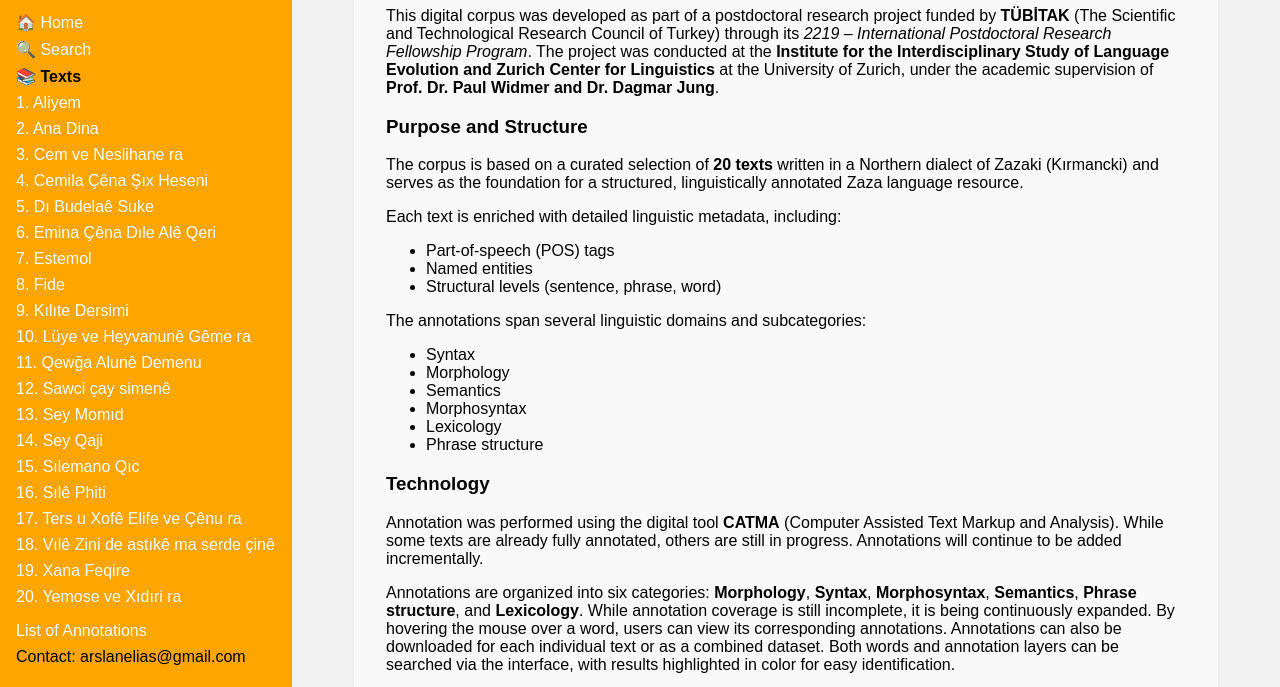
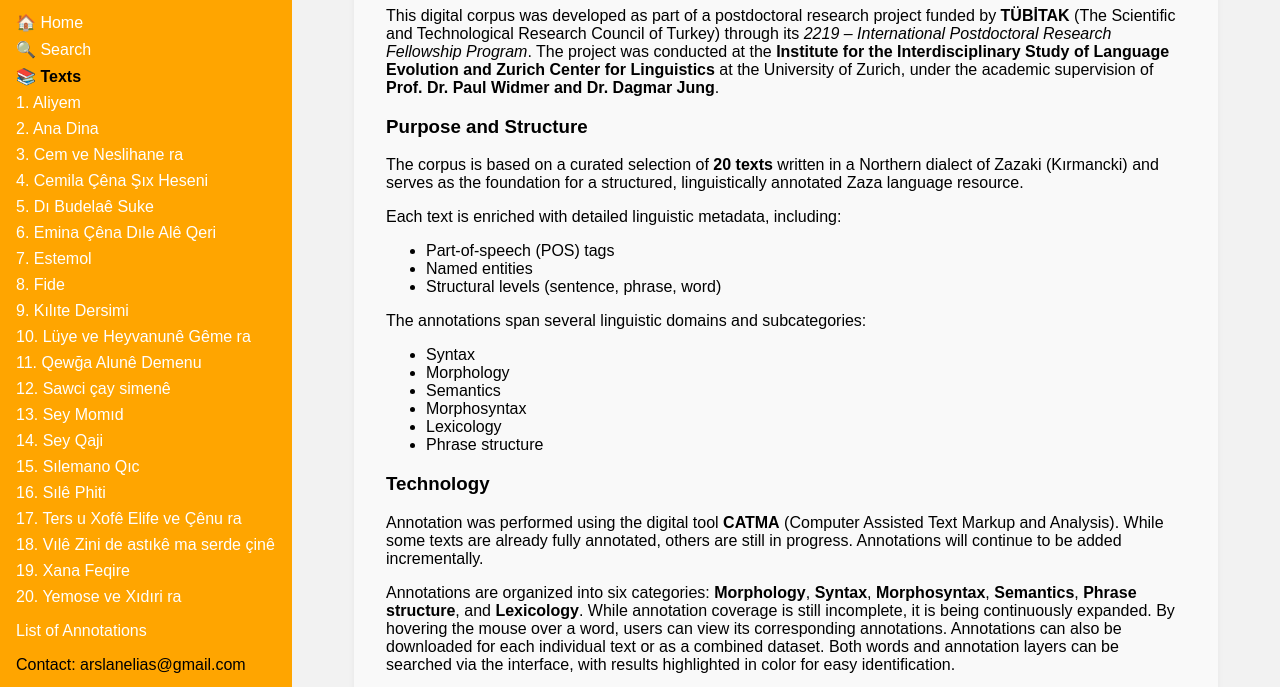
Before and after one commit to IlyasArslan62/zazatextcorpus, a plain HTML site: page index.html in a window 1280 px wide. Shown: the part 93-780 px from the top of the page. Drawn offline with Linux system fonts and the light colour scheme.

Commit message:
Update index.html

```diff
--- a/index.html
+++ b/index.html
@@ -83,8 +83,8 @@
 <li><a href="Yemose_ve_Xıdıri_ra.html" target="main">20. Yemose ve Xıdıri ra</a></li>
   <p></p>
 <li><a href="Annotationslist.html" target="main"> List of Annotations </a></li>
-
-<li> Contact: arslanelias@gmail.com </li>
+<P></P>
+<li> <target="main"> Contact: arslanelias@gmail.com </li>
 </ul>
 </nav>
 <div style="display: flex; flex-grow: 1;">
```
